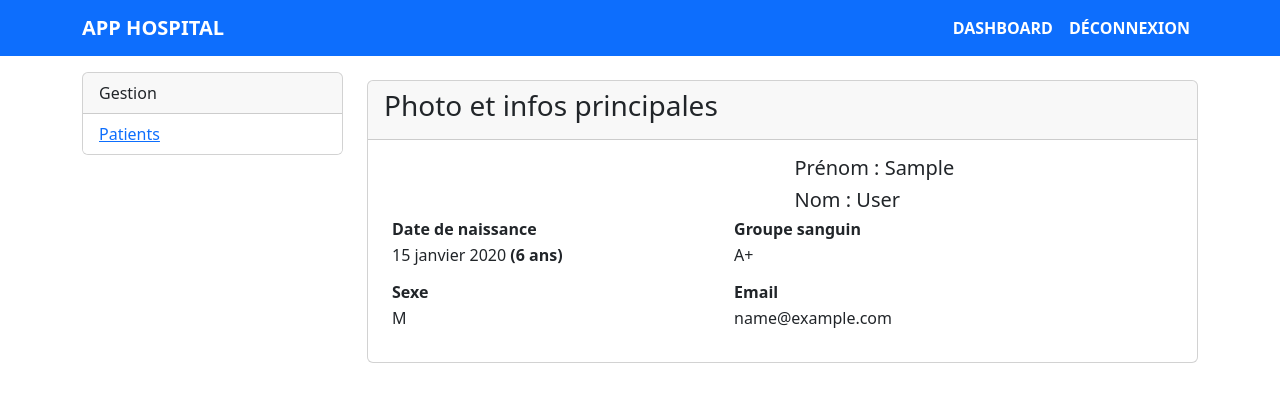
After one commit to souleymanediallo/app_hospital, a Django app: page /patients/1 in a window 1280 px wide. The commit adds this page. Shown: the top 402 px of the page. Run offline with Django 5.2, Linux system fonts and the light colour scheme; tables that the repository leaves empty hold one stand-in row (values such as "Sample post").

Commit message:
detail patient

```diff
--- a/patients/urls.py
+++ b/patients/urls.py
@@ -6,4 +6,5 @@ app_name = "patients"
 urlpatterns = [
     path('', views.home, name="index"),
     path('patients', views.patient_list, name="patient_list"),
+    path('patients/<int:pk>', views.patient_detail, name="patient_detail")
 ]
--- a/patients/views.py
+++ b/patients/views.py
@@ -1,4 +1,6 @@
-from django.shortcuts import render
+from django.shortcuts import render, get_object_or_404
+from datetime import date
+
 from .models import Patient
 
 # Create your views here.
@@ -20,3 +22,20 @@ def patient_list(request):
         "patients": patients
     }
     return render(request, "patients/patient_list.html", context)
+
+
+def patient_detail(request, pk):
+    patient = get_object_or_404(Patient, pk=pk)
+
+    today = date.today()
+    age = today.year - patient.date_of_birth.year
+
+    if (today.month, today.day) < (patient.date_of_birth.month, patient.date_of_birth.day):
+        age -= 1
+
+    context = {
+        "patient" : patient,
+        "age": age,
+    }
+
+    return render(request, "patients/patient_detail.html", context)
--- /dev/null
+++ b/templates/patients/patient_detail.html
@@ -0,0 +1,70 @@
+{% extends "layout.html" %}
+
+{% block content %}
+<section class="mt-3">
+    <div class="container">
+        <div class="row">
+            <div class="col-md-3">
+                {% include 'partials/sidebar.html' %}
+            </div>
+            <div class="col-md-9">
+                <div class="card mt-2">
+                    <div class="card-header">
+                        <h3>Photo et infos principales</h3>
+                    </div>
+                    <div class="card-body">
+                        <div class="row">
+                            <div class="col-md-6">
+
+                            </div>
+                            <div class="col-md-6">
+                                <h5>Prénom : {{ patient.first_name }}</h5>
+                                <h5>Nom : {{ patient.last_name }}</h5>
+                            </div>
+                        </div>
+                        <!-- item -->
+                        <div class="row">
+                                  <div class="col-sm-5">
+                                      <div class="d-flex align-items-center mb-3">
+                                        <span class="avatar rounded-circle bg-light text-dark flex-shrink-0 me-2"><i class="ti ti-calendar-event text-body fs-16"></i></span>
+                                        <div>
+                                            <h6 class="fs-13 fw-bold mb-1">Date de naissance</h6>
+                                            <p class="mb-0">{{ patient.date_of_birth }} <span class="fw-bold">({{ age }} ans)</span></p>
+                                        </div>
+                                      </div>
+                                  </div>
+                                  <div class="col-sm-7">
+                                    <div class="d-flex align-items-center mb-3">
+                                      <span class="avatar rounded-circle bg-light text-dark flex-shrink-0 me-2"><i class="ti ti-droplet text-body fs-16"></i></span>
+                                      <div>
+                                          <h6 class="fs-13 fw-bold mb-1">Groupe sanguin</h6>
+                                          <p class="mb-0">{{ patient.blood_group }}</p>
+                                      </div>
+                                    </div>
+                                  </div>
+                                  <div class="col-sm-5">
+                                    <div class="d-flex align-items-center mb-3">
+                                      <span class="avatar rounded-circle bg-light text-dark flex-shrink-0 me-2"><i class="ti ti-gender-male text-body fs-16"></i></span>
+                                      <div>
+                                          <h6 class="fs-13 fw-bold mb-1">Sexe</h6>
+                                          <p class="mb-0">{{ patient.gender }} </p>
+                                      </div>
+                                    </div>
+                                  </div>
+                                  <div class="col-sm-7">
+                                    <div class="d-flex align-items-center mb-3">
+                                      <span class="avatar rounded-circle bg-light text-dark flex-shrink-0 me-2"><i class="ti ti-mail text-body fs-16"></i></span>
+                                      <div>
+                                          <h6 class="fs-13 fw-bold mb-1">Email</h6>
+                                          <p class="mb-0 text-break">{{ patient.email}}</p>
+                                      </div>
+                                    </div>
+                                  </div>
+                               </div>
+                    </div>
+                </div>
+            </div>
+        </div>
+    </div>
+</section>
+{% endblock %}
```
Also changed, not shown: templates/patients/patient_list.html (+6 -1 lines).
